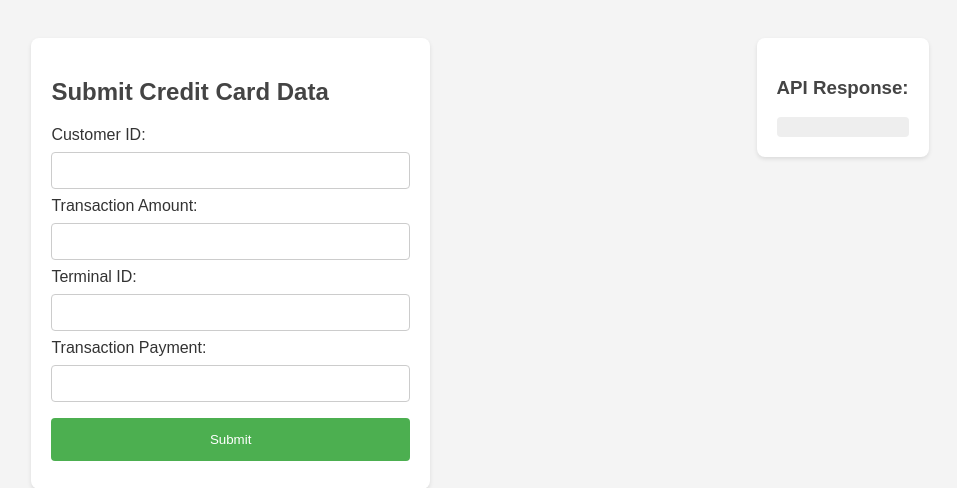
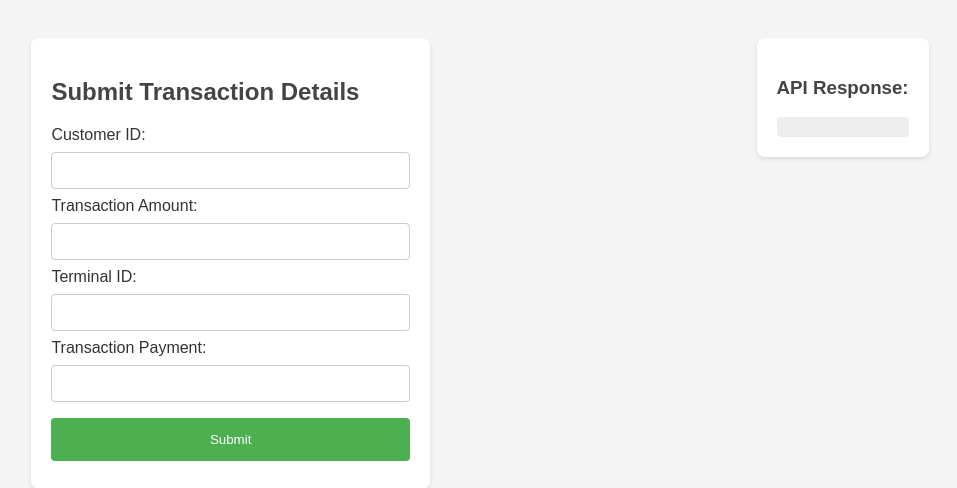
Before and after one commit to PedroAbreuNovais/flask-app-azure-deployment, a Flask app: page / in a window 1280 px wide. Shown: the top 488 px of the page, without its empty margins (160-1117 px from the left). Run offline with Flask 3, Linux system fonts and the light colour scheme.

Commit message:
Update index.html

```diff
--- a/templates/index.html
+++ b/templates/index.html
@@ -8,7 +8,7 @@
 <body>
     <div class="container">
         <div class="form-container">
-            <h2>Submit Credit Card Data</h2>
+            <h2>Submit Transaction Details</h2>
             <form id="ccForm">
                 Customer ID: <input type="text" name="customer_id"><br>
                 Transaction Amount: <input type="text" name="tx_amount"><br>
```
